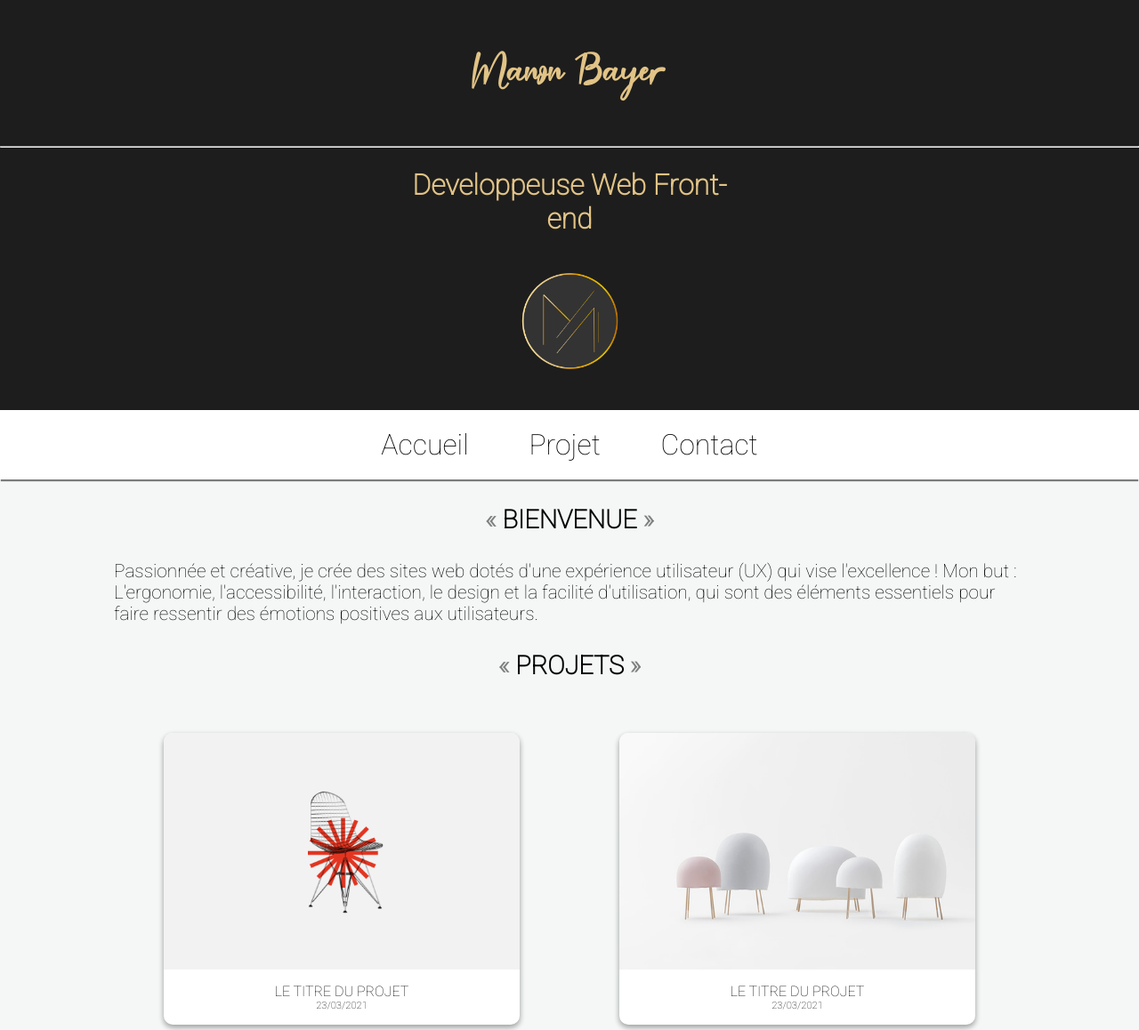
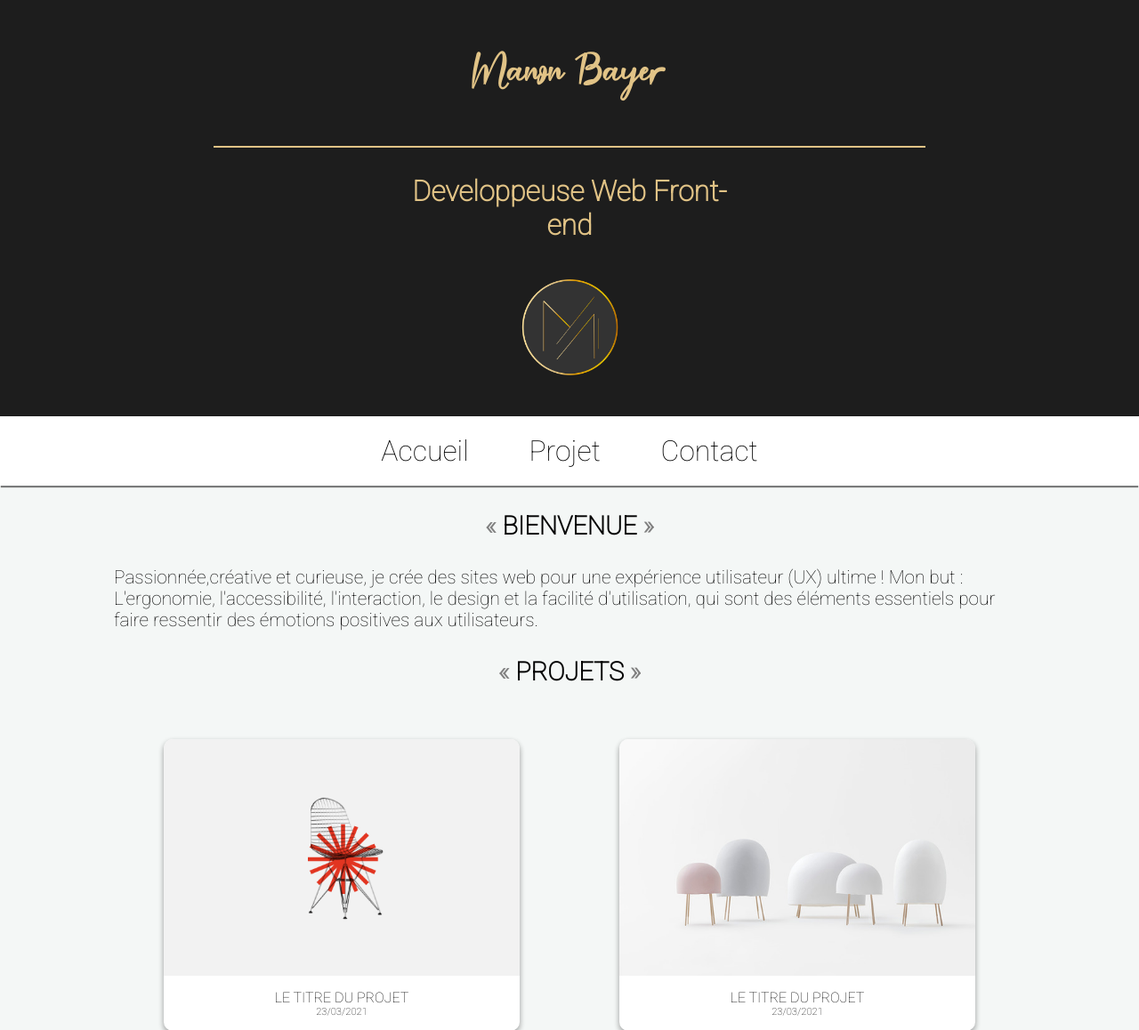
Before and after one commit to ManonDev/portfolio, a PHP site: page / in a window 1280 px wide. Shown: the top 1158 px of the page at 89% size. Run offline with PHP 8.4, Linux system fonts and the light colour scheme.

Commit message:
Ajout class separator et modif text desciption

```diff
--- a/design/styles.css
+++ b/design/styles.css
@@ -122,6 +122,13 @@ footer{
 
 /* CLASSES */
 
+.separator {
+    height: 2px;
+    max-width: 800px;
+    margin: 15px auto;
+    display: block;
+    background-color: #e1C386;
+}
 
 .contener{
     width: 80%;
--- a/index.html
+++ b/index.html
@@ -14,7 +14,7 @@
 <body>
     <header>
         <h1>Manon Bayer</h1>
-        <hr>
+        <span class="separator"></span>
 
         <h2>Developpeuse Web Front-end</h2>
         <img src="pictures/logo.png" alt="logo" id="logo" title="Mon logo" >
@@ -33,7 +33,7 @@
         <section>
             <h3>Bienvenue</h3>
             <p>
-            Passionnée et créative, je crée des sites web dotés d'une expérience utilisateur (UX) qui vise l'excellence !
+            Passionnée,créative et curieuse, je crée des sites web pour une expérience utilisateur (UX) ultime !
             Mon but : L'ergonomie, l'accessibilité, l'interaction, le design et la facilité d'utilisation, qui sont des éléments
             essentiels pour faire ressentir des émotions positives aux utilisateurs.
             </p>
```
Also changed, not shown: README.md.
